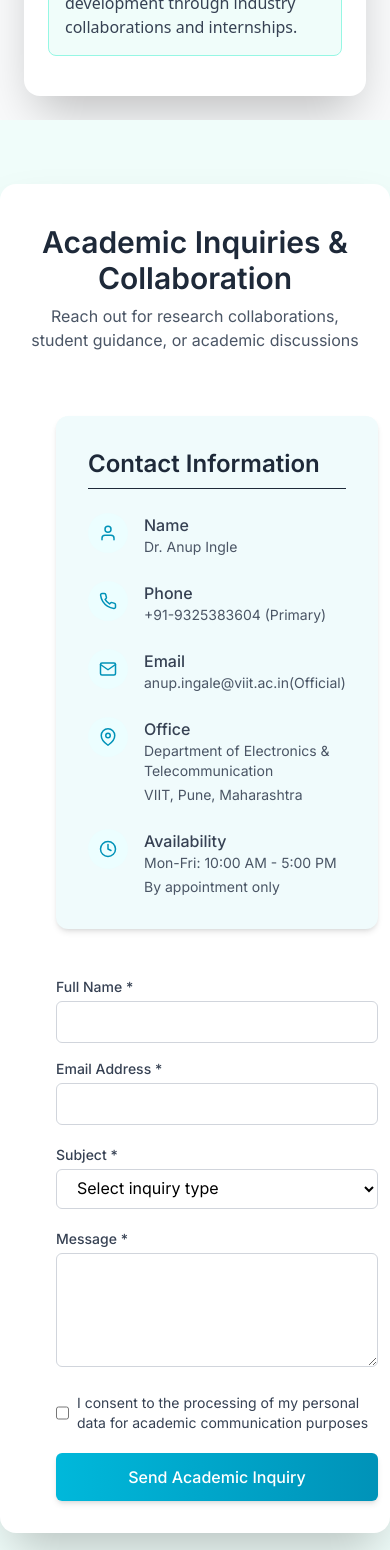
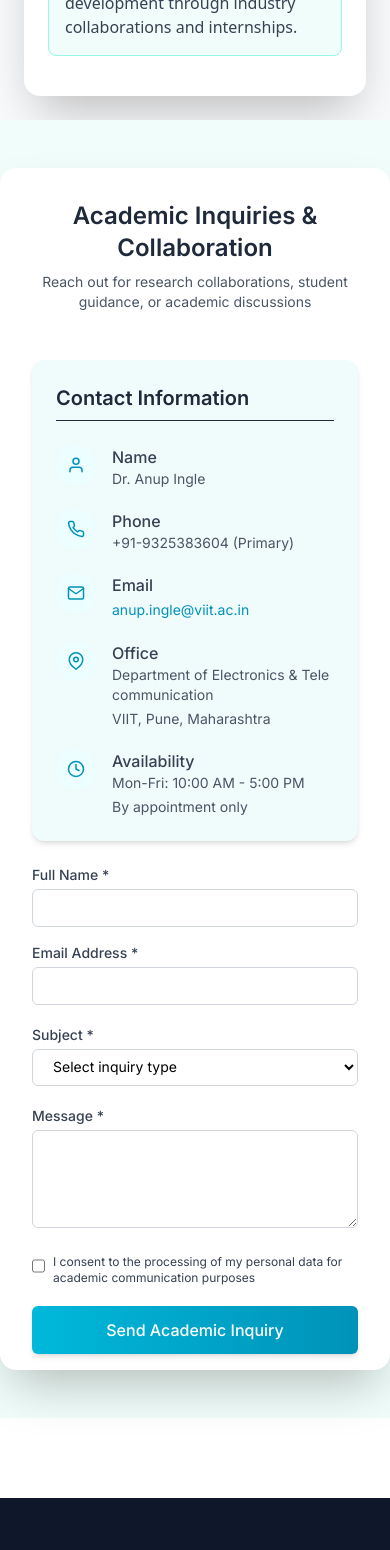
Before and after one commit to ayushrawarkar/Portfolio, a Next.js app: page / in a window 390 px wide. Shown: the part 4320-5870 px from the top of the page. Built offline with nearby package versions, Linux system fonts and the light colour scheme.

Commit message:
Updated homepage content

```diff
--- a/components/sections/Contact.js
+++ b/components/sections/Contact.js
@@ -1,6 +1,6 @@
 'use client';
 import { useEffect } from 'react';
-import { FiPhone, FiMapPin, FiMail, FiGlobe, FiClock, FiUser } from 'react-icons/fi';
+import { FiPhone, FiMapPin, FiMail, FiClock, FiUser } from 'react-icons/fi';
 import { motion, useAnimation } from 'framer-motion';
 import { useInView } from 'react-intersection-observer';
 
@@ -19,49 +19,47 @@ export default function Contact() {
   const [ref, inView] = useInView({ threshold: 0.1, triggerOnce: false });
 
   useEffect(() => {
-    if (inView) {
-      controls.start('visible');
-    } else {
-      controls.start('hidden');
-    }
+    if (inView) controls.start('visible');
+    else controls.start('hidden');
   }, [inView]);
 
   return (
-    <section ref={ref} className="py-16 bg-[#f0fdfa] overflow-x-hidden" id="contact">
+    <section ref={ref} className="py-12 md:py-16 bg-[#f0fdfa]" id="contact">
       <motion.div
         variants={fadeVariant}
         initial="hidden"
         animate={controls}
-        className="max-w-6xl mx-auto px-6 shadow-2xl rounded-2xl bg-white"
+        className="max-w-6xl mx-auto px-4 sm:px-6 lg:px-8 shadow-2xl rounded-2xl bg-white"
       >
         {/* Heading */}
         <motion.div
           variants={fadeVariant}
           initial="hidden"
           animate={controls}
-          className="text-center pt-10 mb-8"
+          className="text-center pt-8 mb-8 px-2"
         >
-          <h2 className="text-3xl font-semibold text-gray-800 mb-2">
+          <h2 className="text-2xl sm:text-3xl font-semibold text-gray-800 mb-2">
             Academic Inquiries & Collaboration
           </h2>
-          <p className="text-gray-600 max-w-2xl mx-auto">
+          <p className="text-gray-600 max-w-2xl mx-auto text-sm sm:text-base">
             Reach out for research collaborations, student guidance, or academic discussions
           </p>
         </motion.div>
 
-        <div className="grid md:grid-cols-2 gap-12 p-8">
-          {/* Left Contact Info Card */}
+        {/* Grid layout */}
+        <div className="grid grid-cols-1 md:grid-cols-2 gap-6 md:gap-12 p-4 sm:p-6 md:p-8">
+          {/* Left Contact Info */}
           <motion.div
             variants={fadeVariant}
             initial="hidden"
             animate={controls}
-            className="bg-[#f0fbfc] text-gray-900 rounded-xl p-8 shadow-md"
+            className="bg-[#f0fbfc] text-gray-900 rounded-xl p-6 sm:p-8 shadow-md w-full"
           >
-            <h3 className="text-2xl font-semibold mb-6 text-gray-800 border-b pb-2">
+            <h3 className="text-xl sm:text-2xl font-semibold mb-6 text-gray-800 border-b pb-2">
               Contact Information
             </h3>
 
-            <div className="space-y-6">
+            <div className="space-y-5 sm:space-y-6">
               <ContactDetail
                 icon={<FiUser size={18} className="text-cyan-600" />}
                 label="Name"
@@ -75,7 +73,8 @@ export default function Contact() {
               <ContactDetail
                 icon={<FiMail size={18} className="text-cyan-600" />}
                 label="Email"
-                value="anup.ingale@viit.ac.in(Official)"
+                value="anup.ingle@viit.ac.in"
+                isEmail
               />
               <ContactDetail
                 icon={<FiMapPin size={18} className="text-cyan-600" />}
@@ -89,7 +88,6 @@ export default function Contact() {
                 value="Mon-Fri: 10:00 AM - 5:00 PM"
                 secondValue="By appointment only"
               />
-
             </div>
           </motion.div>
 
@@ -98,9 +96,9 @@ export default function Contact() {
             variants={fadeVariant}
             initial="hidden"
             animate={controls}
-            className="space-y-5"
+            className="space-y-5 w-full"
           >
-            <div className="grid md:grid-cols-2 gap-4">
+            <div className="grid grid-cols-1 sm:grid-cols-2 gap-4">
               <div>
                 <label htmlFor="name" className="block text-sm font-medium text-gray-700 mb-1">
                   Full Name *
@@ -109,7 +107,7 @@ export default function Contact() {
                   id="name"
                   type="text"
                   required
-                  className="w-full rounded-md border border-gray-300 px-4 py-2 outline-none focus:ring-2 focus:ring-cyan-200"
+                  className="w-full rounded-md border border-gray-300 px-4 py-2 text-sm sm:text-base outline-none focus:ring-2 focus:ring-cyan-200"
                 />
               </div>
               <div>
@@ -120,7 +118,7 @@ export default function Contact() {
                   id="email"
                   type="email"
                   required
-                  className="w-full rounded-md border border-gray-300 px-4 py-2 outline-none focus:ring-2 focus:ring-cyan-200"
+                  className="w-full rounded-md border border-gray-300 px-4 py-2 text-sm sm:text-base outline-none focus:ring-2 focus:ring-cyan-200"
                 />
               </div>
             </div>
@@ -132,7 +130,7 @@ export default function Contact() {
               <select
                 id="subject"
                 required
-                className="w-full rounded-md border border-gray-300 px-4 py-2 outline-none focus:ring-2 focus:ring-cyan-200 bg-white"
+                className="w-full rounded-md border border-gray-300 px-4 py-2 text-sm sm:text-base outline-none focus:ring-2 focus:ring-cyan-200 bg-white"
               >
                 <option value="">Select inquiry type</option>
                 <option value="research">Research Collaboration</option>
@@ -150,18 +148,18 @@ export default function Contact() {
                 id="message"
                 rows={4}
                 required
-                className="w-full rounded-md border border-gray-300 px-4 py-2 outline-none focus:ring-2 focus:ring-cyan-200"
+                className="w-full rounded-md border border-gray-300 px-4 py-2 text-sm sm:text-base outline-none focus:ring-2 focus:ring-cyan-200"
               ></textarea>
             </div>
 
-            <div className="flex items-center">
+            <div className="flex items-start gap-2">
               <input
                 id="consent"
                 type="checkbox"
                 required
-                className="h-4 w-4 rounded border-gray-300 text-cyan-600 focus:ring-cyan-200"
+                className="h-4 w-4 rounded border-gray-300 text-cyan-600 focus:ring-cyan-200 mt-1"
               />
-              <label htmlFor="consent" className="ml-2 block text-sm text-gray-700">
+              <label htmlFor="consent" className="text-xs sm:text-sm text-gray-700">
                 I consent to the processing of my personal data for academic communication purposes
               </label>
             </div>
@@ -179,28 +177,37 @@ export default function Contact() {
   );
 }
 
-function ContactDetail({ icon, label, value, secondValue, isLink = false }) {
+function ContactDetail({ icon, label, value, secondValue, isLink = false, isEmail = false }) {
+  const content = isEmail ? (
+    <a
+      href={`mailto:${value}`}
+      className="text-sm sm:text-base text-cyan-600 hover:underline break-all"
+    >
+      {value}
+    </a>
+  ) : isLink ? (
+    <a
+      href={`https://${value}`}
+      target="_blank"
+      rel="noopener noreferrer"
+      className="text-sm sm:text-base text-cyan-600 hover:underline break-all"
+    >
+      {value}
+    </a>
+  ) : (
+    <p className="text-sm sm:text-base text-gray-600 break-all">{value}</p>
+  );
+
   return (
     <div className="flex items-start gap-4">
       <div className="w-10 h-10 rounded-full bg-cyan-50 text-cyan-600 flex items-center justify-center flex-shrink-0">
         {icon}
       </div>
-      <div>
+      <div className="min-w-0">
         <p className="font-medium text-gray-700">{label}</p>
-        {isLink ? (
-          <a
-            href={`https://${value}`}
-            target="_blank"
-            rel="noopener noreferrer"
-            className="text-sm text-cyan-600 hover:underline"
-          >
-            {value}
-          </a>
-        ) : (
-          <p className="text-sm text-gray-600">{value}</p>
-        )}
+        {content}
         {secondValue && (
-          <p className="text-sm text-gray-600 mt-1">{secondValue}</p>
+          <p className="text-sm sm:text-base text-gray-600 mt-1 break-words">{secondValue}</p>
         )}
       </div>
     </div>
```
